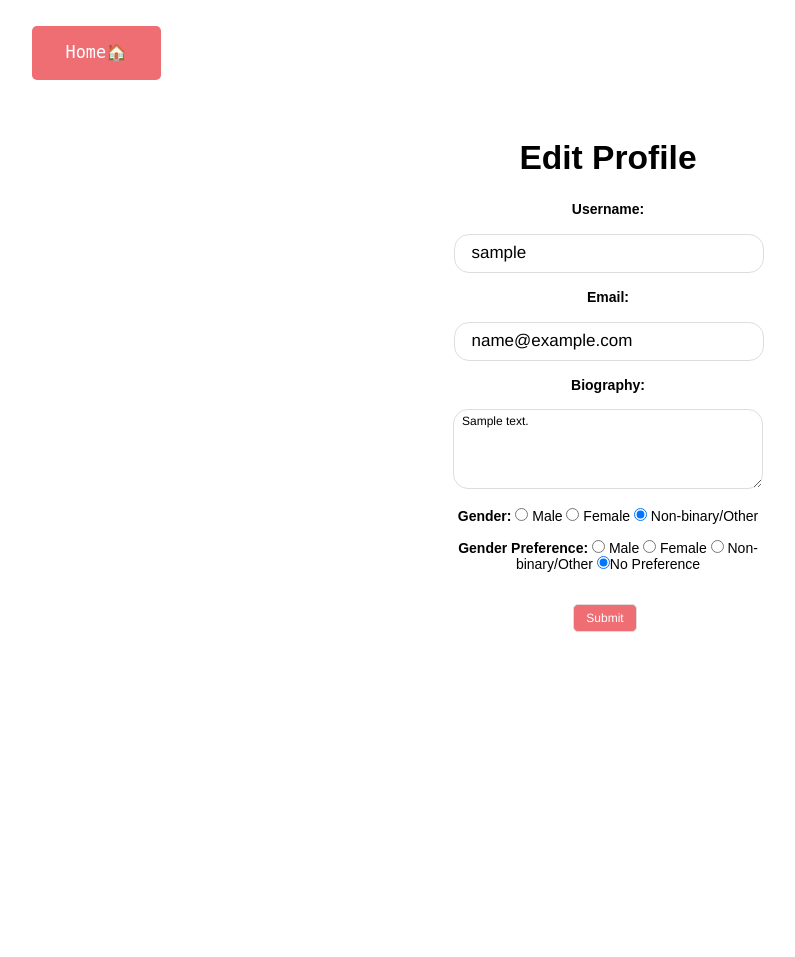
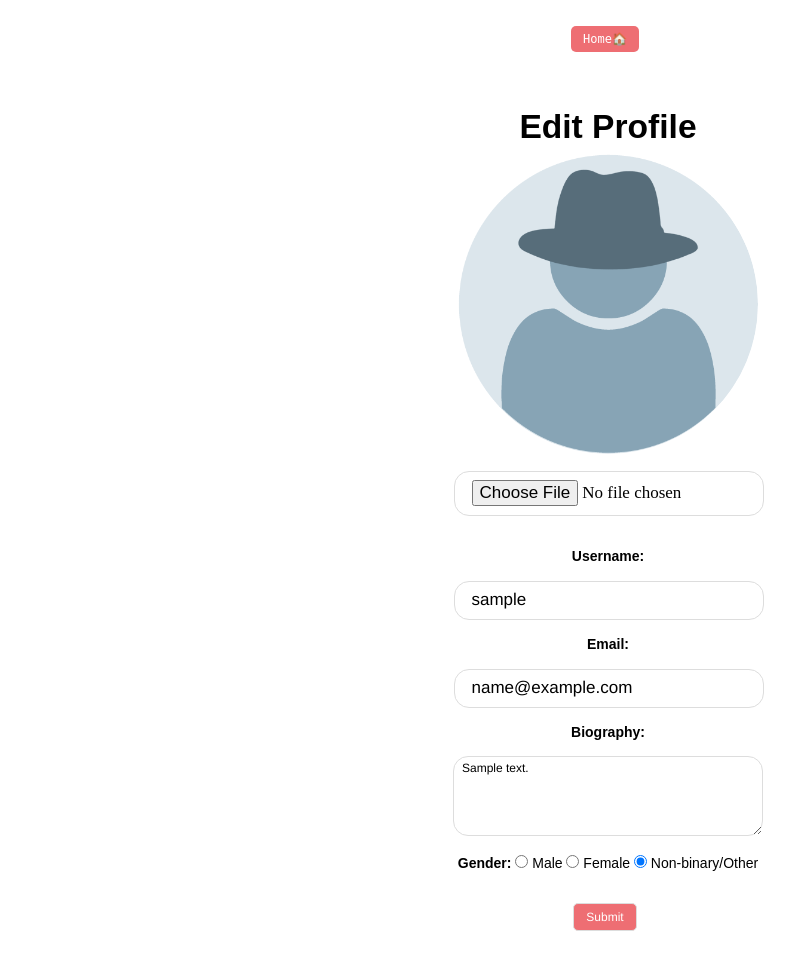
Before and after one commit to kxwen/QuizMatch, a PHP site: page /edit_profile.php in a window 1280 px wide. Shown: the whole page, without its empty margins (32-827 px from the left). Before the commit the page ends 632 px from the top, so only its background shows below. Run offline with PHP 8.4, Linux system fonts and the light colour scheme; the visitor is signed in with stand-in values (Sample User, id 1); tables that the repository leaves empty or names only in its code hold one stand-in row (values such as "Sample post").

Commit message:
User Profile Image
Users can now upload image files as profile images.

```diff
--- a/PHP/edit_profile.php
+++ b/PHP/edit_profile.php
@@ -20,11 +20,38 @@ if(!isset($profile)){
 	$profile = mysqli_fetch_assoc($profile_entry);
 }
 
+ if(isset($_POST['submit'])){
+    $name       = $_FILES['file']['name'];
+    $temp_name  = $_FILES['file']['tmp_name'];
+    if(isset($name)){
+        if(!empty($name)){
+            $location = 'images/';
+            if(move_uploaded_file($temp_name, $location.$profile["id"].'.png' //'images/default-user2.png' //$location.$name
+			)){
+                echo 'File uploaded successfully';
+            }
+        }
+    }  else {
+        echo 'You should select a file to upload !!';
+    }
+}
+
 $new_email = $new_username = $new_desc = "";
 $email_err = $username_err = "";
 $M_checked_new = $F_checked_new = $O_checked_new = ""; // Used for radio inputs for gender
-$M_P_checked_new = $F_P_checked_new = $O_P_checked_new = $N_P_checked_new = "";
 $new_gender = "";
+
+$location = 'images/';
+$image_name = $location.$profile["id"].'.png';
+
+if(file_exists($image_name))
+{
+	echo "";
+}
+else
+{
+	$image_name = $location.'default-user1.png';
+}
 
 $current_username = $profile["username"];
 $current_email = $profile["email"];
@@ -36,16 +63,6 @@ if($profile["gender"] == "male"){
 	$F_checked_curr = "checked";
 }else{ // gender is either selected as "other" or is null
 	$O_checked_curr = "checked";
-}
-$M_P_checked_curr = $F_P_checked_curr = $O_P_checked_curr = $N_P_checked_curr = "";
-if($profile["gender_pref"] == "male"){
-	$M_P_checked_curr = "checked";
-}else if($profile["gender_pref"] == "female"){
-	$F_P_checked_curr = "checked";
-}else if($profile["gender_pref"] == "female"){ // gender is either selected as "other" or is null
-	$O_P_checked_curr = "checked";
-}else{
-	$N_P_checked_curr = "checked";
 }
 
 if($_SERVER["REQUEST_METHOD"] == "POST")
@@ -133,26 +150,14 @@ if($_SERVER["REQUEST_METHOD"] == "POST")
 	}
 	$new_gender = $_POST["gender"];
 
-	if($_POST["gender_pref"] == "male"){
-		$M_P_checked_new = "checked";
-	}else if($_POST["gender_pref"] == "female"){
-		$F_P_checked_new = "checked";
-	}else if($_POST["gender_pref"] == "other"){
-		$O_P_checked_new = "checked";
-	}else if($_POST["gender_pref"] == ""){
-		$N_P_checked_new = "checked";
-	}
-	$new_gender_pref = $_POST["gender_pref"];
-
 	if(empty($username_err) && empty($email_err)){
-		$sql = "UPDATE users SET username=?, email=?, bio=?, gender=?, gender_pref=? WHERE id=".$_SESSION["id"];
+		$sql = "UPDATE users SET username=?, email=?, bio=?, gender=? WHERE id=".$_SESSION["id"];
 		if($stmt = mysqli_prepare($link, $sql)){
-			mysqli_stmt_bind_param($stmt, "sssss", $param_username, $param_email, $param_bio, $param_gender, $param_gender_pref);
+			mysqli_stmt_bind_param($stmt, "ssss", $param_username, $param_email, $param_bio, $param_gender);
 			$param_username = $new_username;
 			$param_email = $new_email;
 			$param_bio = $new_desc;
 			$param_gender = $new_gender;
-			$param_gender_pref = $new_gender_pref;
 			if(mysqli_stmt_execute($stmt)){
 				$_SESSION["username"] = $new_username;
 				header("location: userprofile_extended.php");
@@ -186,16 +191,36 @@ if($_SERVER["REQUEST_METHOD"] == "POST")
 				margin-left: 5%;
 				margin-top: 2%;
 			}
+			#avatar
+			{
+				background-image: url(<?php echo ($image_name);?>);
+				width: 300px;
+				height: 300px;
+				background-size: cover;
+				background-position: center;
+				border-radius:50%;
+			}
+			div.topBarLayout
+			{
+				margin-top:2%;
+				text-align:center;
+			}
 		</style>
+		<script src="http://code.jquery.com/jquery-latest.min.js"></script>
 	</head>
 	<body>
-		<div class = "buttonSpaceLeft">
-			<a class="btn large pink rounded" onclick="confirmLeave('Are you sure you want to leave?\nYou will lose all unsaved data.', 'userprofile.php')"><tt>Home&#x1F3E0;</tt></a>
+	<span id="printHere"></span>
+		<div class = "topBarLayout">
+			<a class="btn pink rounded" onclick="confirmLeave('Are you sure you want to leave?\nYou will lose all unsaved data.', 'userprofile.php')"><tt>Home&#x1F3E0;</tt></a>
 		</div>
 		<center>
 			<div class="inputBar">
 				<h2>Edit Profile</h2>
-				<form action="<?php echo htmlspecialchars($_SERVER["PHP_SELF"]); ?>" method="post">
+				<form action="<?php echo htmlspecialchars($_SERVER["PHP_SELF"]); ?>" method="post" enctype="multipart/form-data">
+					<div id="avatar"></div>
+					<br>
+					<input type="file" name="file" id="file"><br><br>
+
 					<div class="form-group <?php echo (!empty($username_err)) ? 'has-error' : ''; ?>">
 					<br>
 						<label>Username:</label>
@@ -214,20 +239,17 @@ if($_SERVER["REQUEST_METHOD"] == "POST")
 							<input type="radio" name="gender" value="female" <?php if($M_checked_new != "" || $F_checked_new != "" || $O_checked_new != ""){echo $F_checked_new;}else{echo $F_checked_curr;}?>> Female
 							<input type="radio" name="gender" value="other" <?php if($M_checked_new != "" || $F_checked_new != "" || $O_checked_new != ""){echo $O_checked_new;}else{echo $O_checked_curr;}?>> Non-binary/Other<br><br>
 
-						<label>Gender Preference:</label>
-							<input type="radio" name="gender_pref" value="male" <?php if($M_P_checked_new != "" || $F_P_checked_new != "" || $O_P_checked_new != "" || $N_P_checked_new != ""){echo $M_P_checked_new;}else{echo $M_P_checked_curr;}?>> Male
-							<input type="radio" name="gender_pref" value="female" <?php if($M_P_checked_new != "" || $F_P_checked_new != "" || $O_P_checked_new != "" || $N_P_checked_new != ""){echo $F_P_checked_new;}else{echo $F_P_checked_curr;}?>> Female
-							<input type="radio" name="gender_pref" value="other" <?php if($M_P_checked_new != "" || $F_P_checked_new != "" || $O_P_checked_new != "" || $N_P_checked_new != ""){echo $O_P_checked_new;}else{echo $O_P_checked_curr;}?>> Non-binary/Other
-							<input type="radio" name="gender_pref" value="" <?php if($M_P_checked_new != "" || $F_P_checked_new != "" || $O_P_checked_new != "" || $N_P_checked_new != ""){echo $N_P_checked_new;}else{echo $N_P_checked_curr;}?>>No Preference<br><br>
-
 						<div class="form-group">
 						<br>
-							<input type="submit" class="btn pink rounded" value = "Submit" style = "font-family: Helvetica";>
+							<input type="submit" class="btn pink rounded" value = "Submit" name="submit" style = "font-family: Helvetica";>
 						</div>
 					</div>
 				</form>
 			</div>
 		</center>
 	<script src="config.js"></script>
+	<script>
+
+	</script>
 	</body>
 </html>
```
Also changed, not shown: PHP/userprofile.php (+28 -9 lines), PHP/userprofile_extended.php (+10 -8 lines). Lines whose indentation alone changed are shown as unchanged.
